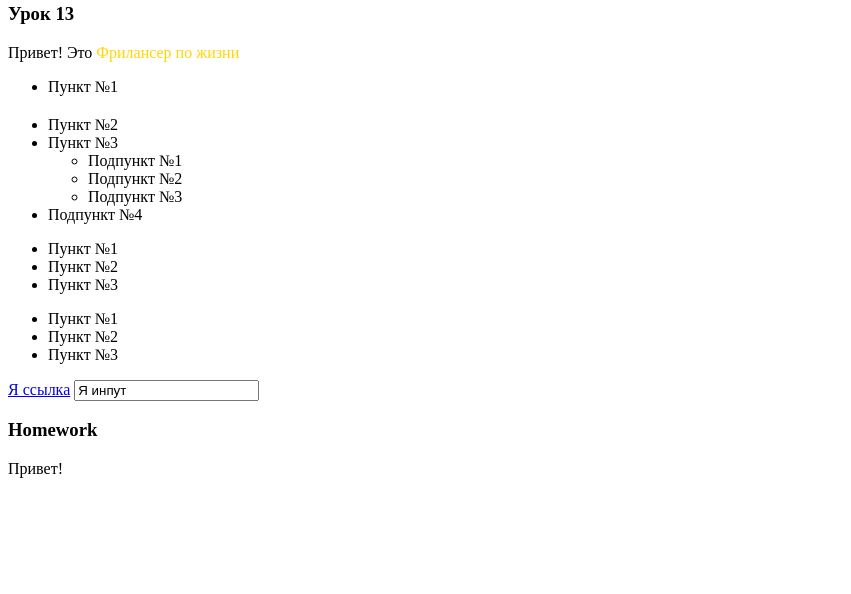
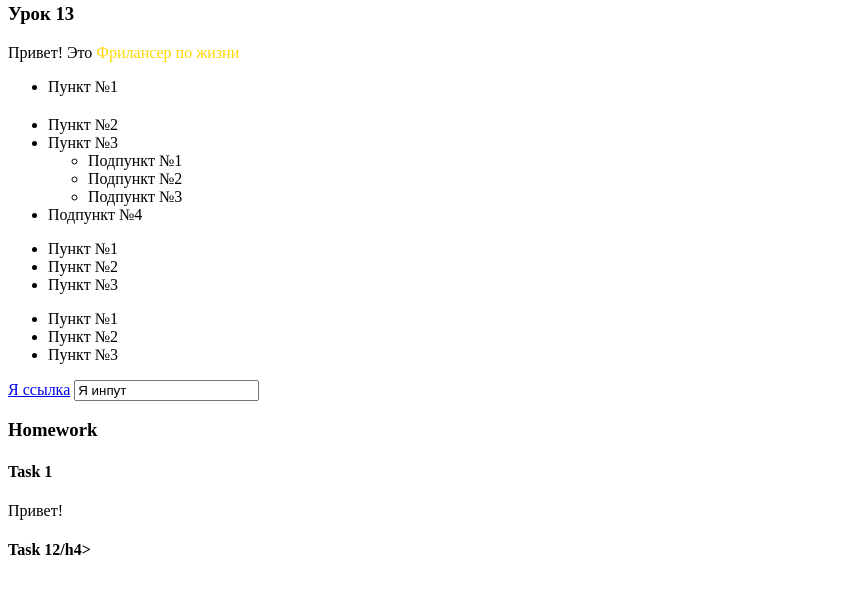
Before and after one commit to S-Kozachuk/JS-from-zero, a plain HTML site: page Lesson 13/index.html in a window 1280 px wide. Shown: the part 84-678 px from the top of the page, without its empty margins (0-851 px from the left). Drawn offline with Linux system fonts and the light colour scheme.

Commit message:
LS13/HW/Beginnig solve the task 2

```diff
--- a/Lesson 13/index.html
+++ b/Lesson 13/index.html
@@ -59,7 +59,9 @@
         <a class="lesson__link" href="http://fls.guru">Я ссылка</a>
    		<input type="text" class="lesson__input" value="Я инпут">
 		<h3>Homework</h3>
+		<h4>Task 1</h4>
 		<div data-order="hello">Привет!</div>
+		<h4>Task 12/h4>
 	    <script src="js/script.js"></script>
 		<script src="js/homework.js"></script>
 	</body>
--- a/Lesson 13/js/homework.js
+++ b/Lesson 13/js/homework.js
@@ -21,8 +21,9 @@ const dataElem = document.querySelector('[data-order]');
 console.log(dataElem.dataset.order);
 */
 
-// Задача №2.
+// Задача №2. Task number 2.
 // Получить в переменную элемент с текстом Йончи
+// Get element to variable with "Yonchi" text
 /*
 <ul>
     <li>Корчи</li>
```
